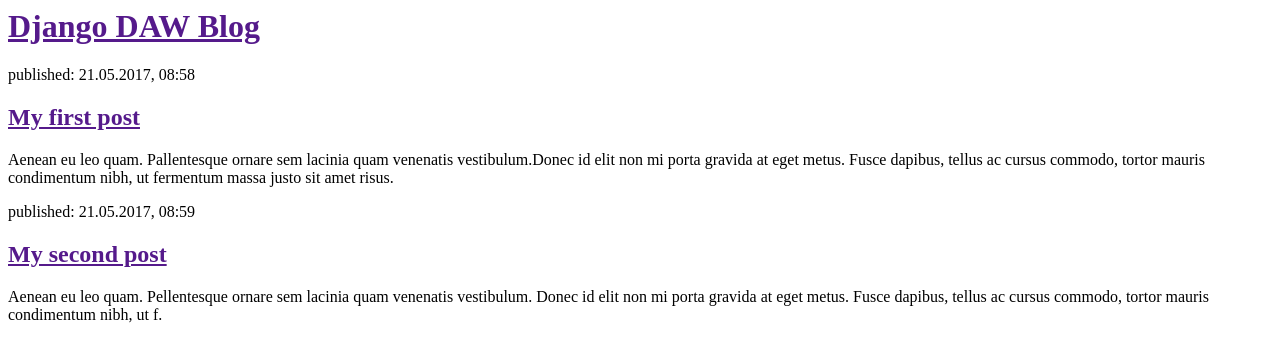
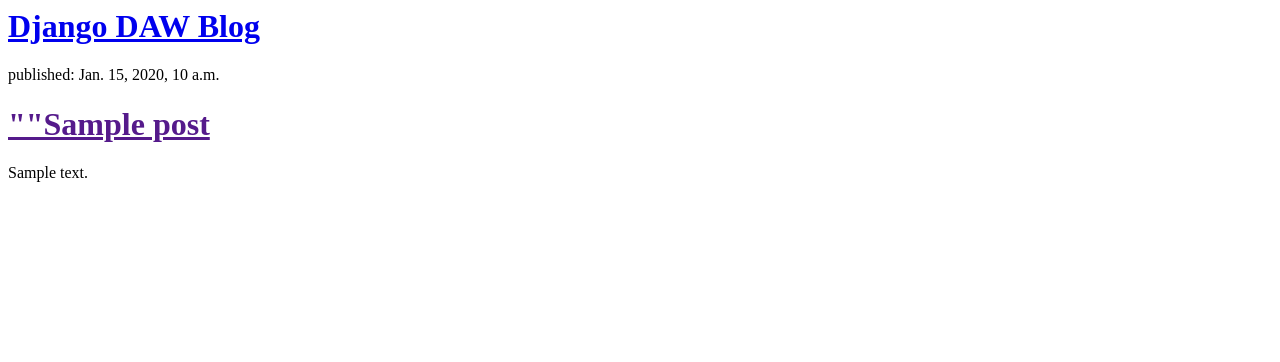
Before and after one commit to AlexandraGutierrezB/mi-primer-blog, a Django app: template blog/templates/blog/post_list.html in a window 1280 px wide. Shown: the top 362 px of the page. Run offline with Django 3.2, Linux system fonts and the light colour scheme; the template is opened without the code that fills it: values that come from a table or form of the project are taken from there, others are empty; tables that the repository leaves empty hold one stand-in row (values such as "Sample post").

Commit message:
Modified templates to display posts from database.

```diff
--- a/blog/templates/blog/post_list.html
+++ b/blog/templates/blog/post_list.html
@@ -1,24 +1,12 @@
-<html>
- <head>
-  <title>Django DAW blog</title>
-</head>
-<body>
-  <div>
-  <h1><a href="">Django DAW Blog</a></h1>
+<div>
+   <h1><a href="/">Django DAW Blog</a></h1>
 </div>
 
 
-
-   <div>
-    <p>published: 21.05.2017, 08:58</p>
-    <h2><a href="">My first post</a></h2>
-    <p>Aenean eu leo quam. Pallentesque ornare sem lacinia quam venenatis vestibulum.Donec id elit non mi porta gravida at eget metus. Fusce dapibus, tellus ac cursus commodo, tortor mauris condimentum nibh, ut fermentum massa justo sit amet risus. </p>
-    </div>
-
+{% for post in posts %}
   <div>
-     <p>published: 21.05.2017, 08:59</p>
-    <h2><a href="">My second post</a></h2>
-    <p>Aenean eu leo quam. Pellentesque ornare sem lacinia quam venenatis vestibulum. Donec id elit non mi porta gravida at eget metus. Fusce dapibus, tellus ac cursus commodo, tortor mauris condimentum nibh, ut f.</p>
-    </div>
-  </body>
- </html>
+     <p>published: {{ post.published_date }}</p>
+     <h1><a href="">""{{ post.title }}</a></h1>
+     <p>{{ post.text|linebreaksbr }}</p>
+  </div>
+{% endfor %}
--- a/blog/views.py
+++ b/blog/views.py
@@ -1,6 +1,9 @@
 from django.shortcuts import render
+from django.utils import timezone
+from .models import Post
 
 def post_list(request):
- return render(request, 'blog/post_list.html', {})
+    posts = Post.objects.filter(published_date__lte=timezone.now()).order_by('published_date')
+    return render(request, 'blog/post_list.html', {'posts': posts})
 
 # Create your views here.
```
